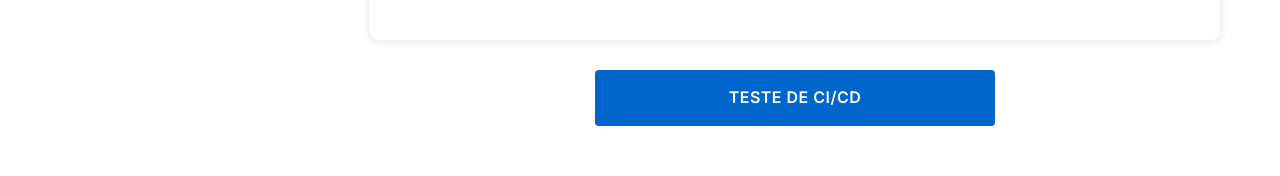
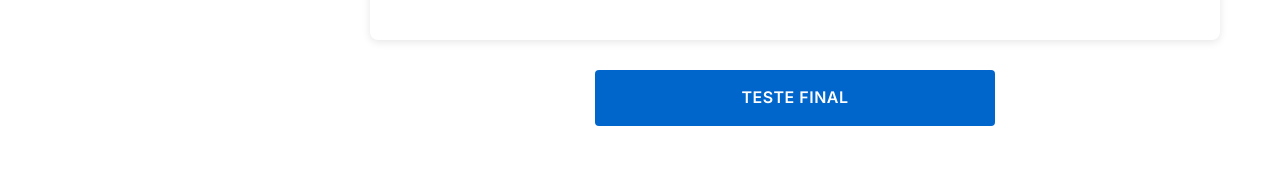
Before and after one commit to MatheusRiedo/Zilmer-teste2, a Next.js app: page /en/produtos/transformadores-oleo/transformadores-de-forca in a window 1280 px wide. Shown: the part 1138-1314 px from the top of the page. Built offline with nearby package versions, Linux system fonts and the light colour scheme.

Commit message:
Update button text from 'TESTE DE CI/CD' to 'TESTE final'

```diff
--- a/components/ContactButton.tsx
+++ b/components/ContactButton.tsx
@@ -9,7 +9,7 @@ export default function ContactButton() {
 
   return (
     <Link href="/contato" className={styles.contactButton}>
-      {"TESTE DE CI/CD"}
+      {"TESTE final"}
     </Link>
   )
 }
```
